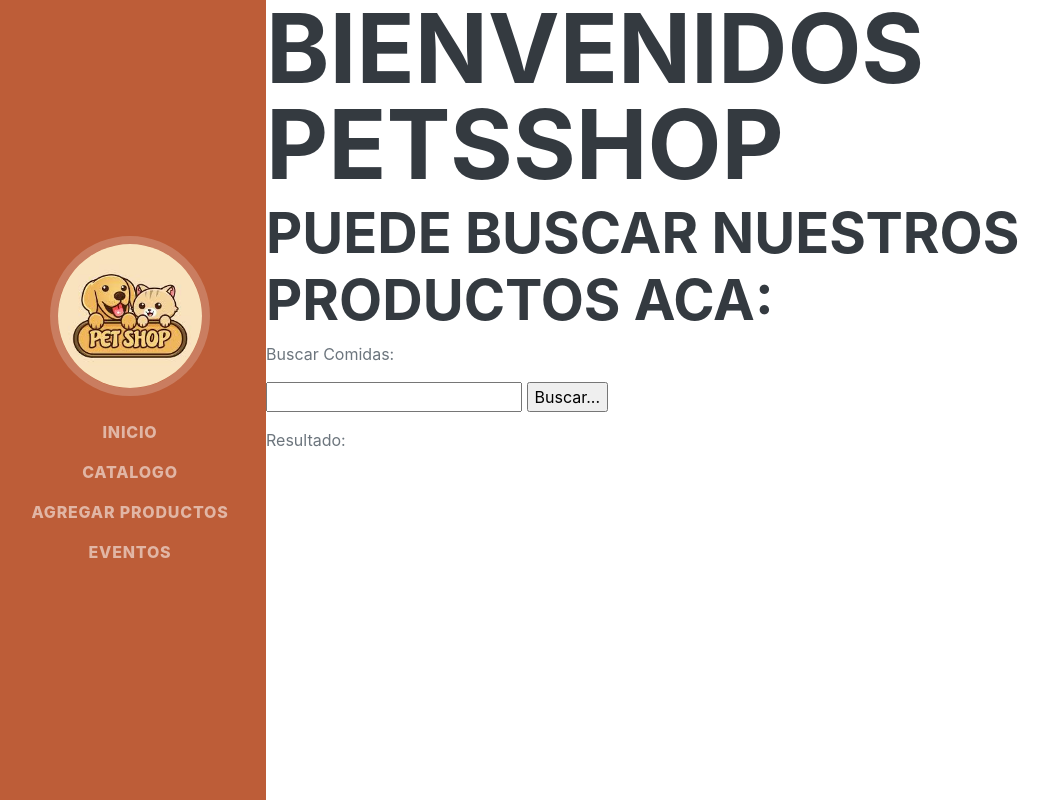
After one commit to Atchiam/ProyectoFinal, a Django app: page /catalogo in a window 1280 px wide. The commit adds this page. Shown: the whole page, without its empty margins (6-1054 px from the left). Run offline with Django 4.2, Linux system fonts and the light colour scheme; some libraries are stand-ins or nearby versions; some web fonts are replaced.

Commit message:
busqueda

```diff
--- a/ProyectoFinalApp/admin.py
+++ b/ProyectoFinalApp/admin.py
@@ -21,6 +21,7 @@ class PipetaAdmin (admin.ModelAdmin):
 class CollarAdmin (admin.ModelAdmin):
     list_display = ("largo", "color", "precio")
 
+
 admin.site.register( Curso, CursoAdmin)
 admin.site.register( Evento, EventoAdmin)
 admin.site.register( Comida, ComidaAdmin)
--- a/ProyectoFinalApp/forms.py
+++ b/ProyectoFinalApp/forms.py
@@ -1,4 +1,3 @@
-from tabnanny import verbose
 from django import forms
 
 
--- /dev/null
+++ b/ProyectoFinalApp/template/ProyectoFinalApp/catalogo.html
@@ -0,0 +1,28 @@
+{% extends 'ProyectoFinalApp/nav-aside.html' %}
+
+{% load static %}
+
+{% block contenidoPagina %}
+
+    <h1>Bienvenidos PetsShop</h1>
+    <h2>Puede Buscar nuestros productos aca:</h2>
+    <p>Buscar Comidas:
+        <form action="catalogo" method="post">
+            {% csrf_token %}
+
+            <!-- <p>Curso: <input type="text" name="nombre" id=""maxlength="30"></p> -->
+            <input type="text" name="nombre" id="" min="0">
+
+            <input type="submit" value="Buscar...">
+        </form>
+    </p>
+
+    <p>Resultado:</p>
+
+    <ul>
+        {% for resultado in comidas %}
+            <li>Marca: {{resultado.nombre}} Tipo: {{resultado.tipo}} Precio: {{resultado.precio}} Peso: {{resultado.peso}} Tamaño: {{resultado.tamaño}}
+            </li>
+        {% endfor %}
+    </ul>
+{% endblock %}
--- a/ProyectoFinalApp/template/ProyectoFinalApp/nav-aside.html
+++ b/ProyectoFinalApp/template/ProyectoFinalApp/nav-aside.html
@@ -27,7 +27,8 @@
             <button class="navbar-toggler" type="button" data-bs-toggle="collapse" data-bs-target="#navbarResponsive" aria-controls="navbarResponsive" aria-expanded="false" aria-label="Toggle navigation"><span class="navbar-toggler-icon"></span></button>
             <div class="collapse navbar-collapse" id="navbarResponsive">
                 <ul class="navbar-nav">
-                    <li class="nav-item"><a class="nav-link" href="{% url 'inicio' %}">inicio</a></li>
+                    <li class="nav-item"><a class="nav-link" href="{% url 'inicio' %}">Inicio</a></li>
+                    <li class="nav-item"><a class="nav-link" href="{% url 'catalogo' %}">Catalogo</a></li>
                     <li class="nav-item"><a class="nav-link" href="{% url 'agregar' %}">Agregar Productos</a></li>
                     <li class="nav-item"><a class="nav-link" href="{% url 'eventos' %}">Eventos</a></li>
                 </ul>
--- a/ProyectoFinalApp/urls.py
+++ b/ProyectoFinalApp/urls.py
@@ -11,4 +11,5 @@ urlpatterns = [
     path("agregar_collar", agregar_collar , name= "agregar_collar"),
     path("agregar_comida", agregar_comida , name= "agregar_comida"),
     path("agregar_pipeta", agregar_pipeta , name= "agregar_pipeta"),
+    path("catalogo", catalogo, name="catalogo"),
 ]
--- a/ProyectoFinalApp/views.py
+++ b/ProyectoFinalApp/views.py
@@ -2,6 +2,8 @@ from django.shortcuts import redirect, render
 from .models import *
 
 from .forms import *
+
+from django.db.models import Q
 
 # Create your views here.
 
@@ -94,3 +96,21 @@ def agregar_comida (request):
         formulariovacio = NuevoComida()
 
         return render (request, r"ProyectoFinalApp\agregar_comida.html",{"form": formulariovacio})
+
+def catalogo(request):
+
+    if request.method == "POST":
+        #nombre = Comida.objects.all()
+        nombre = request.POST["nombre"]
+        comidas = Comida.objects.filter(
+            Q(nombre__icontains = nombre) |
+            Q(tipo__icontains = nombre)   |
+            Q(precio__icontains = nombre) |
+            Q(peso__icontains = nombre)   |
+            Q(tamaño__icontains = nombre)
+        )
+        return render(request, "ProyectoFinalApp/catalogo.html",{"comidas":comidas})
+    else: # get y otros
+        comidas = [] # Curso.objects.all()
+
+        return render(request, "ProyectoFinalApp/catalogo.html",{"comidas":comidas})
```
Also changed, not shown: db.sqlite3.
